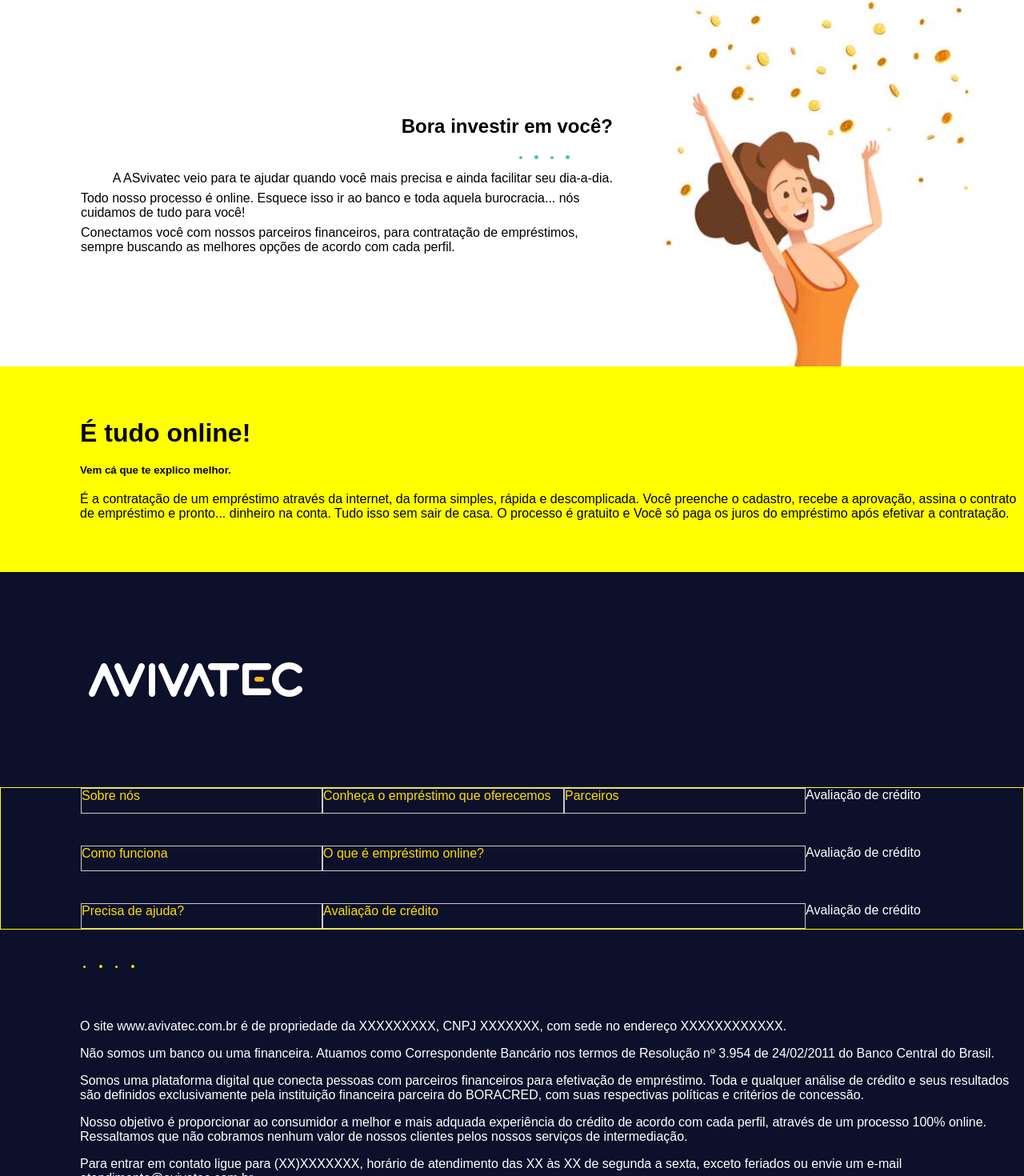
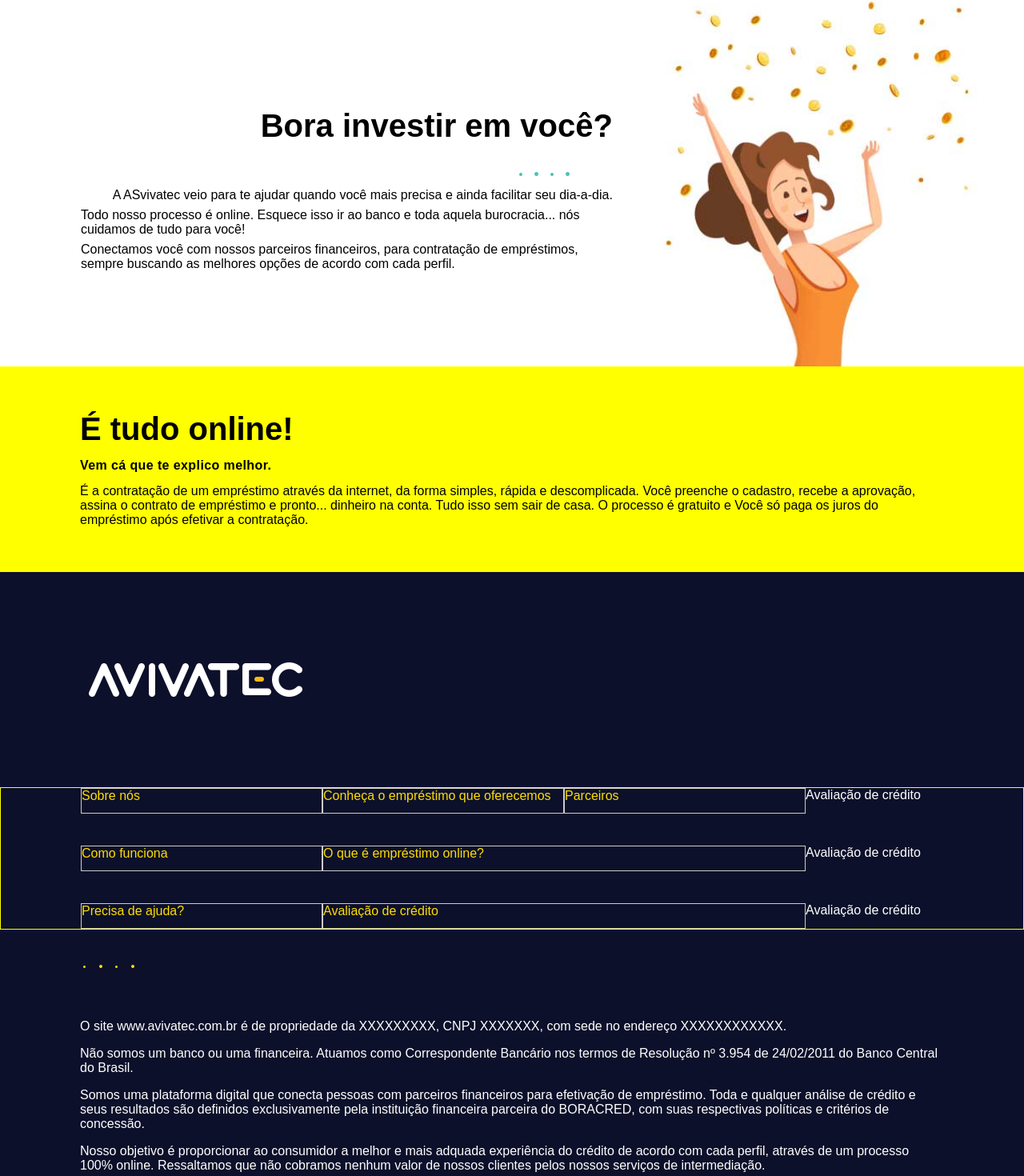
Before and after one commit to andreliusquasar/avivatec, an Angular app: page / in a window 1280 px wide. Shown: the part 1663-3133 px from the top of the page at 80% size. Built offline with nearby package versions, Linux system fonts and the light colour scheme.

Commit message:
Ajustes de padding e margin

```diff
--- a/src/app/home/banner/banner.component.scss
+++ b/src/app/home/banner/banner.component.scss
@@ -14,6 +14,10 @@
             padding-right: 50px;
             text-align: left;
 
+            h1 {
+                font-size: 2.5rem;
+            }
+
             p {
                 margin: 0 0 7px;
             }
--- a/src/app/home/footer/footer.component.scss
+++ b/src/app/home/footer/footer.component.scss
@@ -46,7 +46,7 @@
 
     .texto-footer, .copyright {
         color: #fff;
-        padding-left: 100px;
+        padding: 0 100px;
     }
 
 
@@ -58,14 +58,13 @@
         display: flex;
         flex-direction: row;
         justify-content: space-between;
-        margin-right: 100px;
         color: #fff;
         padding-bottom: 100px;
+        font-weight: bold;
 
         a {
             color: #fedd00;
             margin-left: 93px;
-            font-weight: bold;
         }
     }
 
--- a/src/app/home/home.component.scss
+++ b/src/app/home/home.component.scss
@@ -2,9 +2,7 @@
     background-color:  #0c102a;
     max-width: 1440px;
     margin: 0 auto;
-    // border: 1px solid yellow;
     width: 100%;
-    // text-align: center;
 
     .aviso {
         width: 100%;
@@ -109,12 +107,22 @@
         flex-direction: column;
         justify-content: center;
 
+        h1 {
+            font-size: 2.5rem;
+        }
+
         h1, h5, p {
             margin: 0;
         }
 
         h5 {
-            margin: 20px 0;
+            margin: 14px 0;
+            font-size: 1rem;
+            letter-spacing: 0.4px;
+        }
+
+        p {
+            margin-right: 100px;
         }
     }
 
```
